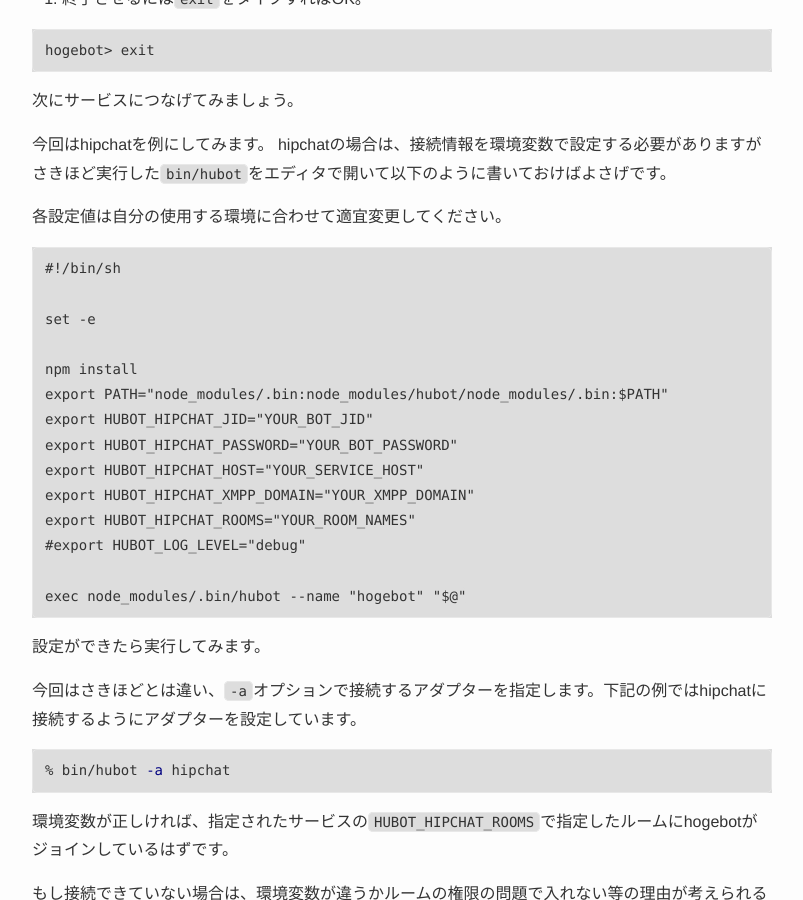
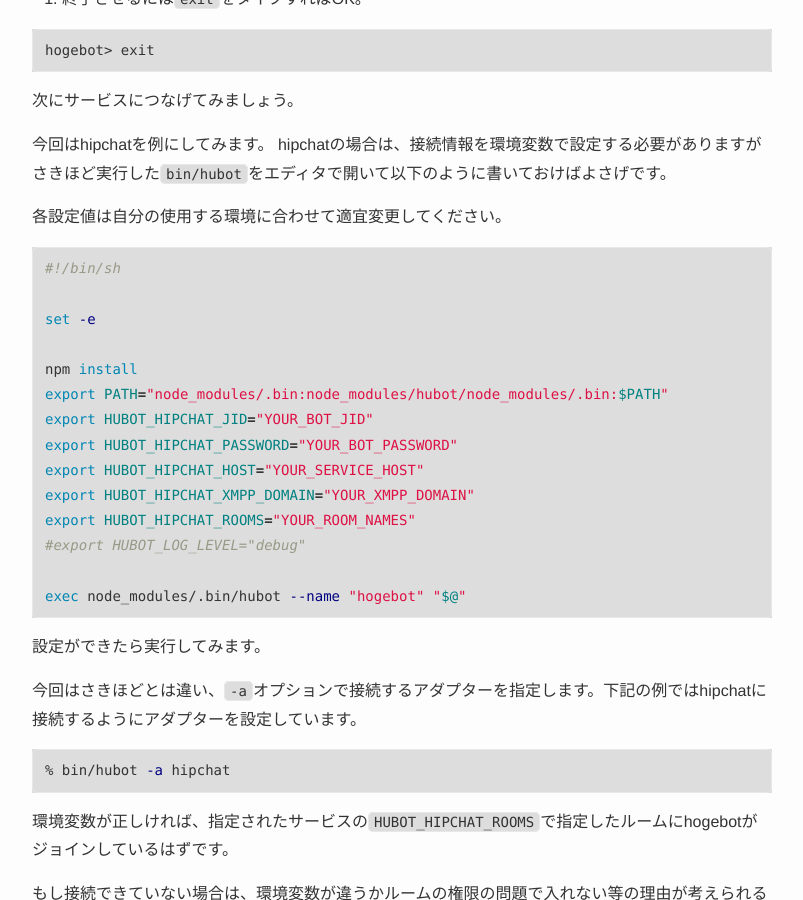
Before and after one commit to yoshiki/yoshiki.github.io, a Jekyll site: the page built from _posts/2015-03-17-how-to-use-hubot.markdown, in a window 1280 px wide and 900 px high, scrolled down 3242 px. Shown: the whole window, without its empty margins (238-1041 px from the left). Built offline with Jekyll 4.4.1, drawn with Linux system fonts in a browser that asks for light colours; Markdown is read by kramdown in place of the engine named in the settings.

Commit message:
Update 2015-03-17-how-to-use-hubot.markdown

````diff
--- a/_posts/2015-03-17-how-to-use-hubot.markdown
+++ b/_posts/2015-03-17-how-to-use-hubot.markdown
@@ -53,7 +53,7 @@ OSXでのインストール方法です。
 
   今回作るbotの名前を`hogebot`とします。
 
-  ```bash
+  ```shell
 % mkdir hogebot
 % cd hogebot
 % yo hubot
@@ -82,7 +82,7 @@ Options:
 
   で、処理が完了すると以下のようなhubotのためのファイル群がカレントディレクトリにできます。
 
-  ```bash
+  ```shell
 % tree -L 1 -F
 .
 ├── Procfile
@@ -100,7 +100,7 @@ Options:
   この状態になるともうhubotを動かすことができます。
   bin/にhubotというのがあるのでそれを実行するとhubotが起動します。
 
-  ```bash
+  ```shell
 % bin/hubot
 ```
 
@@ -141,7 +141,7 @@ hogebot> exit
 
   各設定値は自分の使用する環境に合わせて適宜変更してください。
 
-  ```
+  ```shell
 #!/bin/sh
 
 set -e
@@ -162,7 +162,7 @@ exec node_modules/.bin/hubot --name "hogebot" "$@"
 
   今回はさきほどとは違い、`-a`オプションで接続するアダプターを指定します。下記の例ではhipchatに接続するようにアダプターを設定しています。
 
-  ```bash
+  ```shell
 % bin/hubot -a hipchat
 ```
 
````
